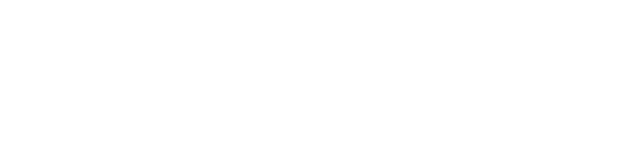
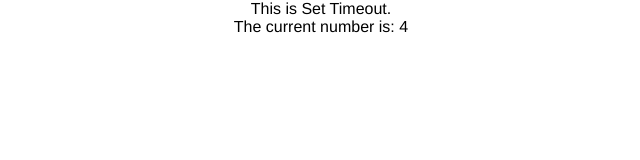
Before and after one commit to robhitt/set-interval-timeout, a plain HTML site: page index.html in a window 1280 px wide. Shown: the whole page, without its empty margins (319-959 px from the left). Drawn offline with Linux system fonts and the light colour scheme.

Commit message:
Create initial settimeout and setinterval functions

```diff
--- a/css/master.css
+++ b/css/master.css
@@ -4,3 +4,8 @@
   font-family: "Helvetica", sans-serif;
   font-weight: 200;
 }
+
+
+body {
+  text-align: center;
+}
--- a/index.html
+++ b/index.html
@@ -15,7 +15,8 @@
 </head>
 
 <body>
-
+<div class="settimeout"></div>
+<div class="setinterval"></div>
 
 
 </body>
--- a/js/main.js
+++ b/js/main.js
@@ -1,8 +1,20 @@
-// document.addEventListener("DOMContentLoaded", function(){
-//   // Handler when the DOM is fully loaded
-// });
+document.addEventListener("DOMContentLoaded", function(){
 
-window.onload = function() {
+  function waitFourSeconds() {
+    let settimeout = document.querySelector(".settimeout");
+    settimeout.textContent = 'This is Set Timeout.';
+  }
 
+  setTimeout(waitFourSeconds, 2000);
 
-};
+  let num = 0;
+  function incrementNumber() {
+    let setinterval = document.querySelector(".setinterval");
+
+    setinterval.textContent = `The current number is: ${num}`;
+    num++;
+  }
+
+  setInterval(incrementNumber, 1000);
+
+});
```
